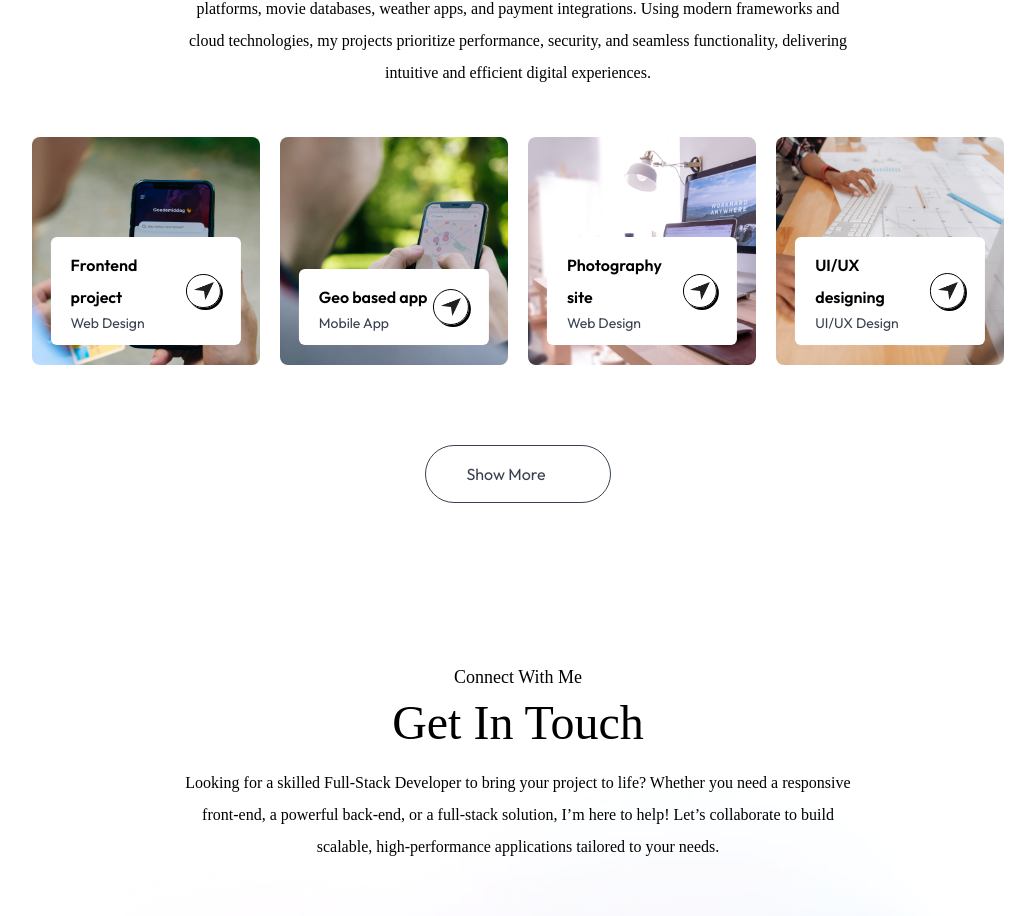
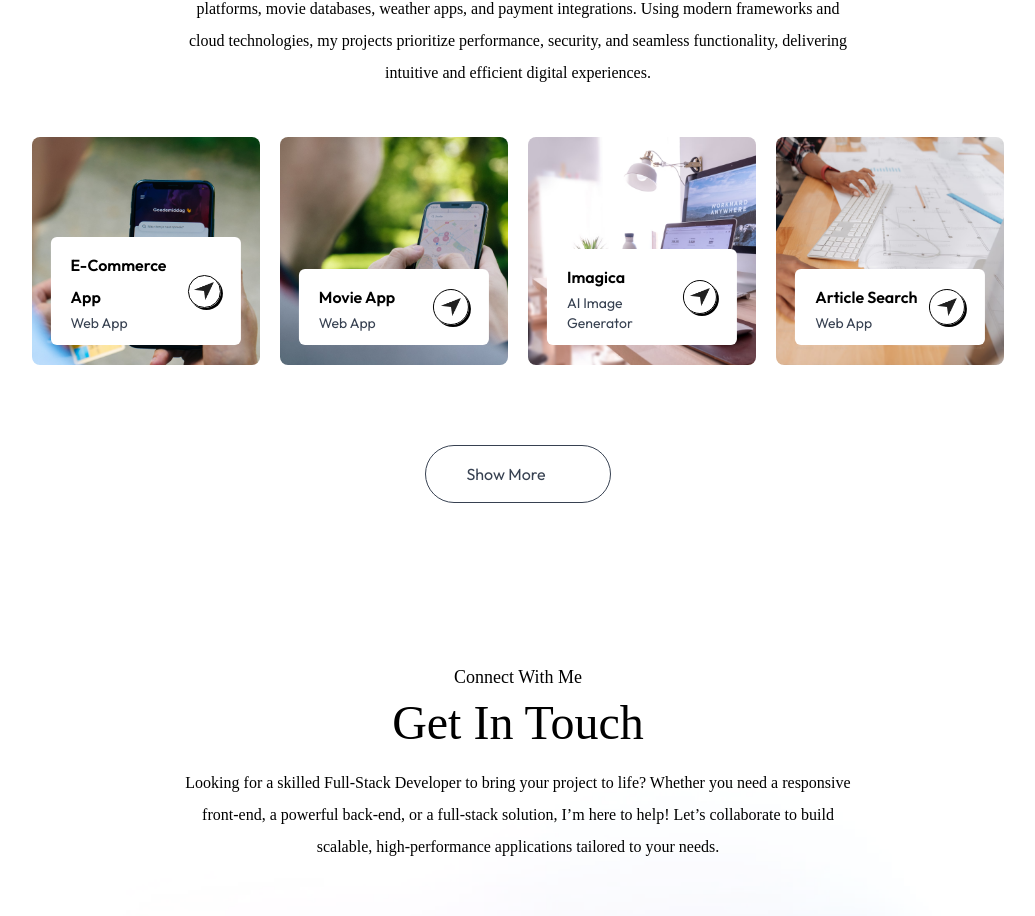
Before and after one commit to ottyze/my-portfolio, a Next.js app: page / in a window 1280 px wide. Shown: the part 2734-3650 px from the top of the page, without its empty margins (122-1157 px from the left). Built offline with nearby package versions, Linux system fonts and the light colour scheme; no server answers; a web font is replaced by a local one.

Commit message:
added links to projects

```diff
--- a/app/components/Work.jsx
+++ b/app/components/Work.jsx
@@ -24,6 +24,7 @@ const Work = (isDarkMode) => {
       initial={{opacity: 0}} whileInView={{opacity: 1}} transition={{duration: 0.6, delay:0.9}}
       className='grid grid-cols-auto my-10 gap-5 dark:text-black'>
         {workData.map((project, index)=> (
+          <a href={project.link} target="_blank" rel="noopener noreferrer" key={index}>
             <motion.div
             whileHover={{scale:1.05}} transition={{duration: 0.3}}
             className='aspect-square bg-no-repeat bg-cover bg-center rounded-lg relative cursor-pointer group' key={index}
@@ -39,6 +40,7 @@ const Work = (isDarkMode) => {
                 </div>
 
             </motion.div>
+            </a>
         ))}
       </motion.div>
 
--- a/assets/assets.js
+++ b/assets/assets.js
@@ -82,24 +82,28 @@ export const assets = {
 
 export const workData = [
     {
-        title: 'Frontend project',
-        description: 'Web Design',
+        title: 'E-Commerce App',
+        description: 'Web App',
         bgImage: '/work-1.png',
+        link: 'https://ravn-merchandise.vercel.app'
     },
     {
-        title: 'Geo based app',
-        description: 'Mobile App',
+        title: 'Movie App',
+        description: 'Web App',
         bgImage: '/work-2.png',
+
     },
     {
-        title: 'Photography site',
-        description: 'Web Design',
+        title: 'Imagica',
+        description: 'AI Image Generator',
         bgImage: '/work-3.png',
+        link: 'https://imagica-frontend.onrender.com'
     },
     {
-        title: 'UI/UX designing',
-        description: 'UI/UX Design',
+        title: 'Article Search',
+        description: 'Web App',
         bgImage: '/work-4.png',
+        link: 'https://ottyze.github.io/react-news-article-search/'
     },
 ]
 
```
